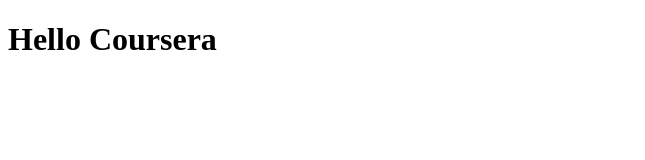
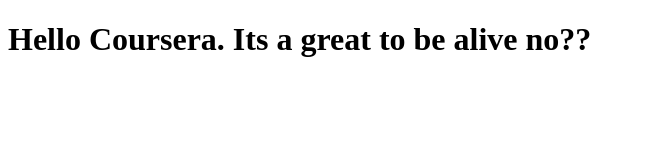
Before and after one commit to bugti13/coursera-test, a plain HTML site: page site/index.html in a window 1280 px wide. Shown: the whole page, without its empty margins (0-645 px from the left). Drawn offline with Linux system fonts and the light colour scheme.

Commit message:
Small addition to our page content.

```diff
--- a/site/index.html
+++ b/site/index.html
@@ -4,6 +4,6 @@
 	<title>hello coursera!</title>
 </head>
 <body>
-<h1> Hello Coursera</h1>
+<h1> Hello Coursera. Its a great to be alive no??</h1>
 </body>
 </html>
```
